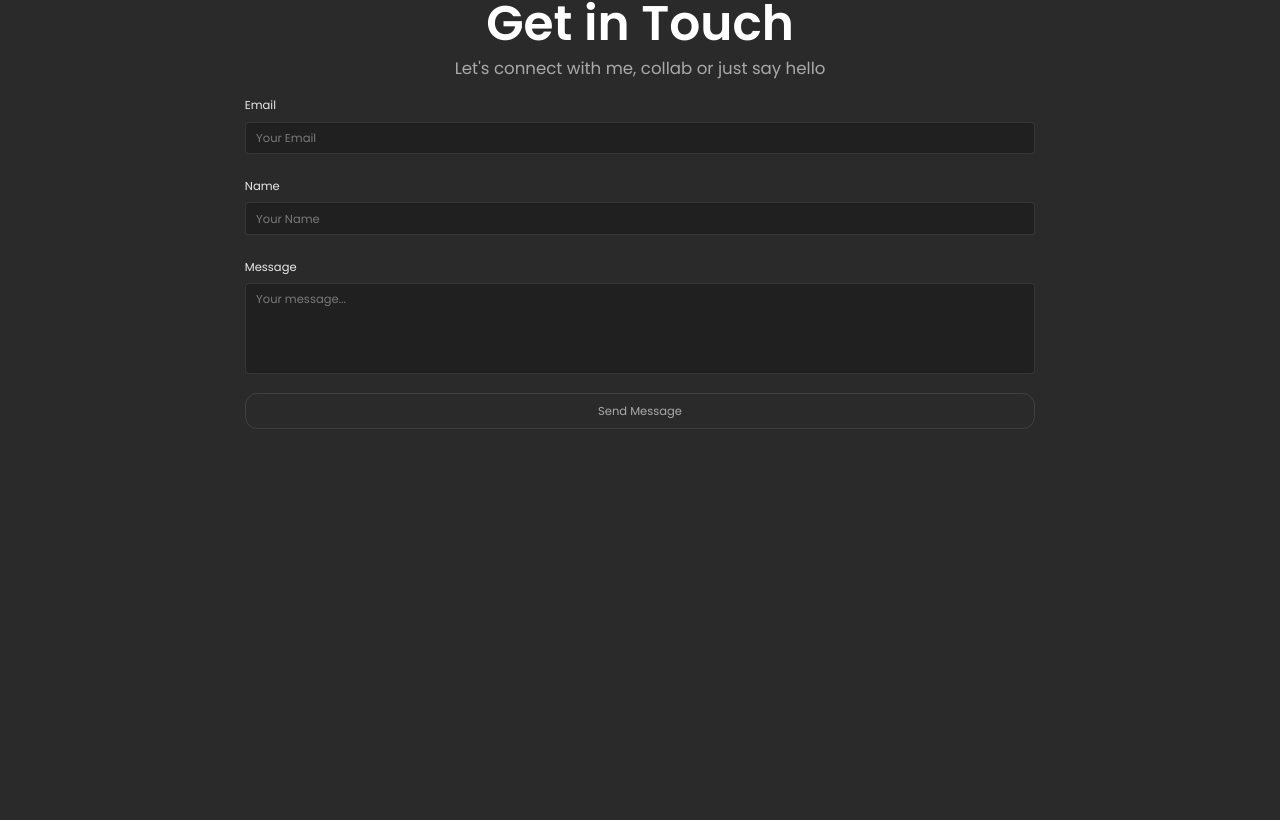
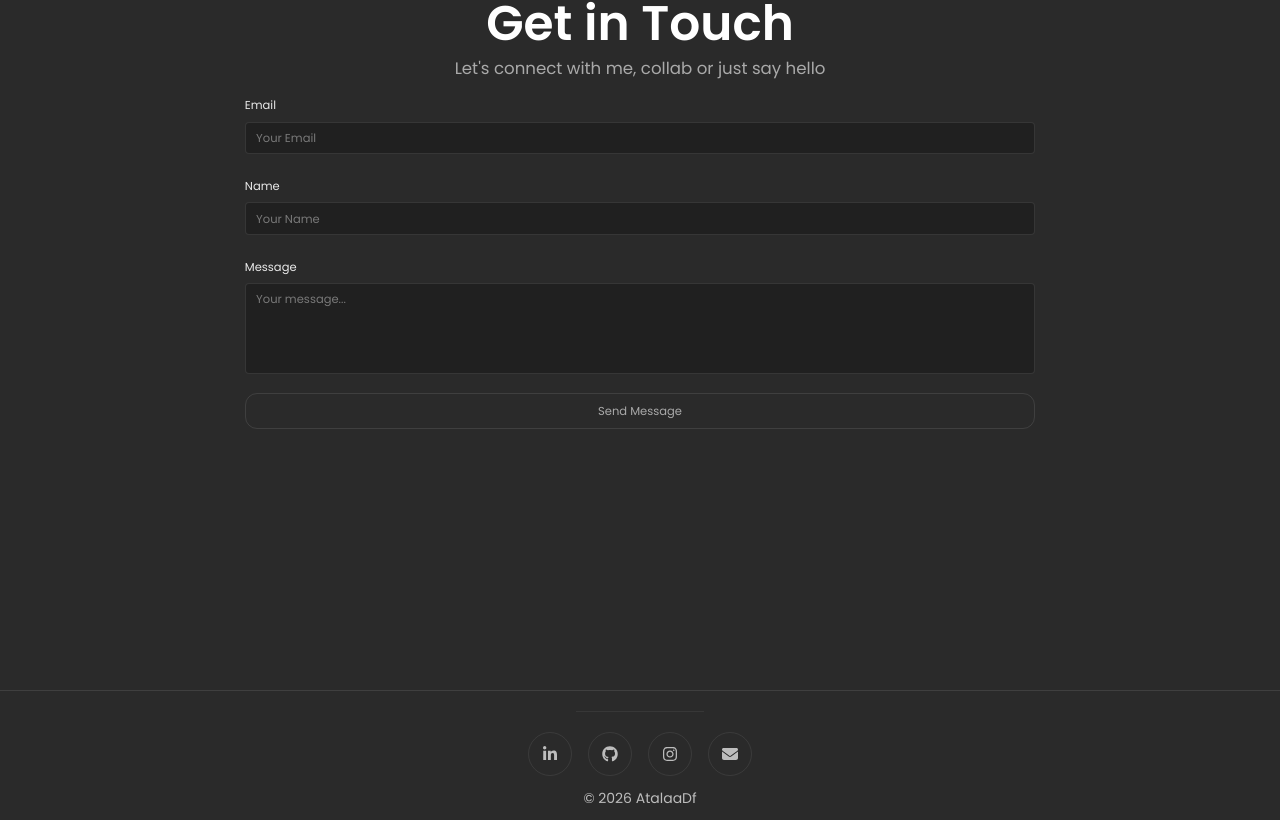
Before and after one commit to AtalaaDf/AtalaaDf, a React (Vite) app: page / in a window 1280 px wide. Shown: the part 2731-3551 px from the top of the page. Before the commit the page ends 3421 px from the top, so only its background shows below. Built offline with nearby package versions, Linux system fonts and the light colour scheme.

Commit message:
feat(footer): add footer

```diff
--- a/src/App.jsx
+++ b/src/App.jsx
@@ -5,6 +5,7 @@ import ConnectorSection from './components/sections/connector/ConnectorSection'
 import AboutSection from './components/sections/about/AboutSection'
 import ProjectsSection from './components/sections/projects/ProjectsSection'
 import ContactSection from './components/sections/contact/ContactSection'
+import Footer from './components/layout/Footer'
 
 function App() {
   return (
@@ -18,6 +19,7 @@ function App() {
         <ProjectsSection />
         <ContactSection />
       </main>
+      <Footer />
     </div>
   )
 }
--- /dev/null
+++ b/src/components/layout/Footer.jsx
@@ -0,0 +1,21 @@
+import { SOCIAL_LINKS } from '../../data/socialLinks'
+import SocialCircleLink from '../ui/SocialCircleLink'
+
+export default function Footer() {
+  return (
+    <footer className="flex flex-col items-center border-t border-white/10 bg-base px-4 pt-5 pb-3 sm:pt-5 sm:pb-3">
+      <div
+        aria-hidden="true"
+        className="mb-5 h-px w-32 bg-white/[0.06]"
+      />
+      <nav aria-label="Social media" className="flex items-center gap-4">
+        {SOCIAL_LINKS.map((social) => (
+          <SocialCircleLink key={social.id} {...social} />
+        ))}
+      </nav>
+      <p className="mt-3 font-sans text-xs text-muted sm:text-sm">
+        © 2026 AtalaaDf
+      </p>
+    </footer>
+  )
+}
--- /dev/null
+++ b/src/components/ui/SocialCircleLink.jsx
@@ -0,0 +1,23 @@
+export default function SocialCircleLink({
+  label,
+  icon: Icon,
+  href,
+  placeholder = false,
+}) {
+  return (
+    <a
+      href={href} target="_blank" rel="noopener noreferrer"
+      aria-label={placeholder ? `${label} (URL belum diisi)` : label}
+      aria-disabled={placeholder || undefined}
+      title={placeholder ? `Placeholder: isi URL ${label}` : label}
+      onClick={placeholder ? (event) => event.preventDefault() : undefined}
+      className={`flex size-11 items-center justify-center rounded-full border border-white/[0.08] bg-transparent text-muted transition-all duration-200 ${
+        placeholder
+          ? 'cursor-not-allowed opacity-70'
+          : 'hover:-translate-y-0.5 hover:border-white/20 hover:bg-white/5 hover:text-white'
+      }`}
+    >
+      <Icon className="size-4" aria-hidden="true" />
+    </a>
+  )
+}
--- /dev/null
+++ b/src/data/socialLinks.js
@@ -0,0 +1,37 @@
+import {
+  FaEnvelope,
+  FaGithub,
+  FaInstagram,
+  FaLinkedinIn,
+} from 'react-icons/fa6'
+
+export const SOCIAL_LINKS = [
+  {
+    id: 'linkedin',
+    label: 'LinkedIn',
+    icon: FaLinkedinIn,
+    href: 'https://www.linkedin.com/in/mataladaffaalfaris/',
+    placeholder: false,
+  },
+  {
+    id: 'github',
+    label: 'GitHub',
+    icon: FaGithub,
+    href: 'https://github.com/AtalaaDf',
+    placeholder: false,
+  },
+  {
+    id: 'instagram',
+    label: 'Instagram',
+    icon: FaInstagram,
+    href: 'https://instagram.com/atalaa_df',
+    placeholder: false,
+  },
+  {
+    id: 'email',
+    label: 'Email',
+    icon: FaEnvelope,
+    href: 'mailto:mataladaffaalfaris@gmail.com',
+    placeholder: false,
+  },
+]
```
